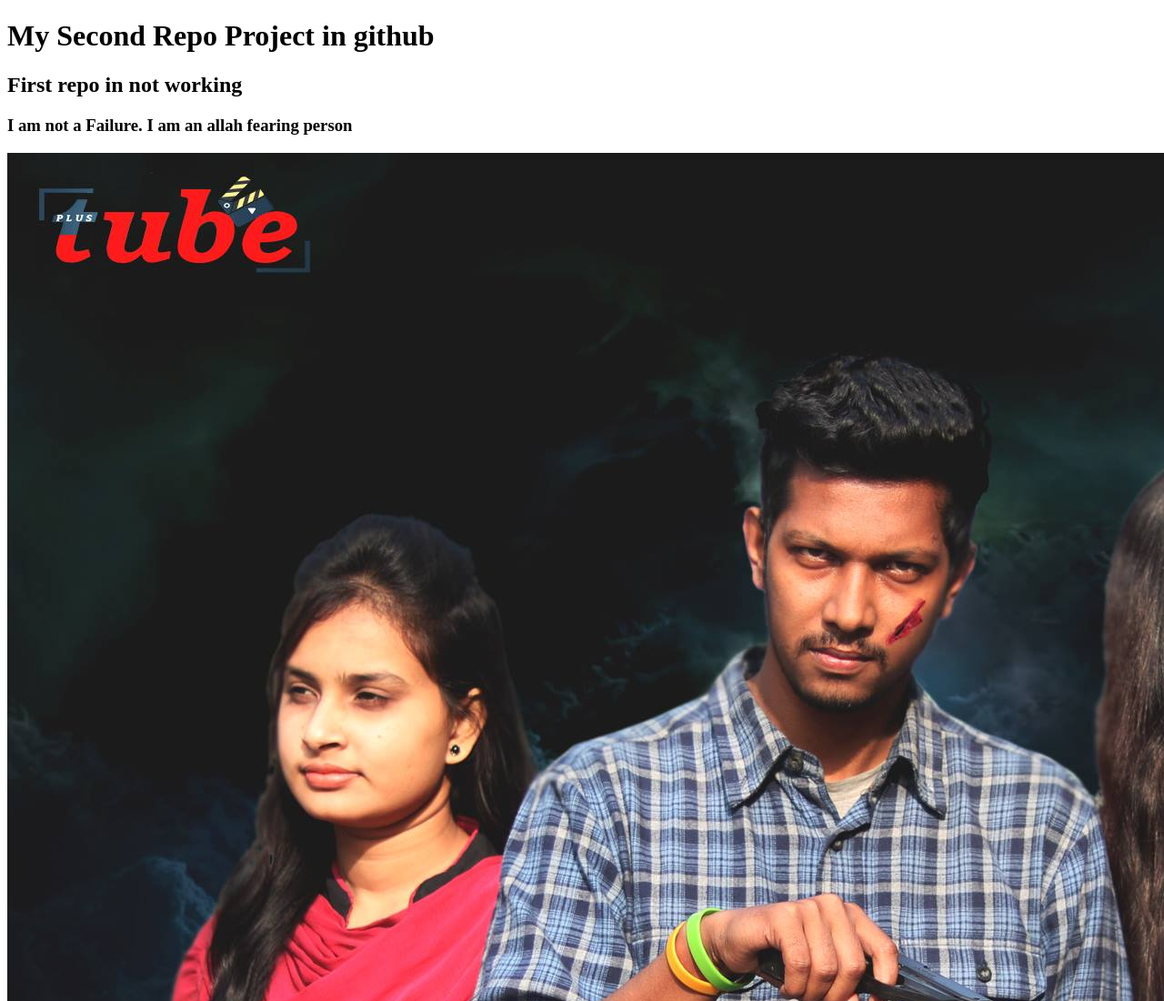
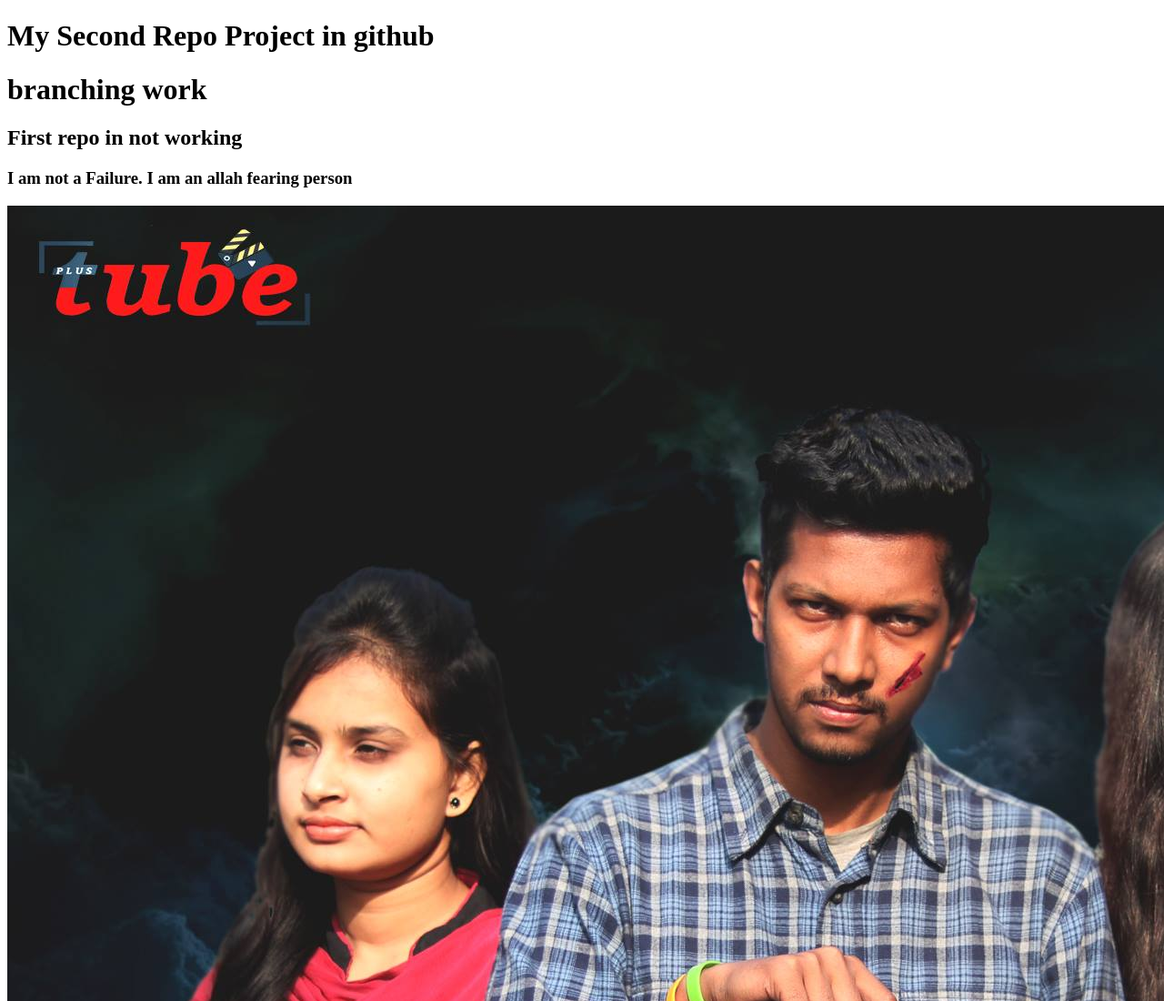
Before and after one commit to mehedianaf/my-second-repo, a plain HTML site: page index.html in a window 1280 px wide. Shown: the top 1100 px of the page at 91% size. Drawn offline with Linux system fonts and the light colour scheme.

Commit message:
added h1

```diff
--- a/index.html
+++ b/index.html
@@ -9,6 +9,7 @@
 </head>
 <body>
     <h1> My Second Repo Project in github</h1>
+    <h1> branching work</h1>
     <h2> First repo in not working</h2>
     <h3>I am not a Failure. I am an allah fearing person</h3>
     <img src="tube.jpg">plustube</img>
```
